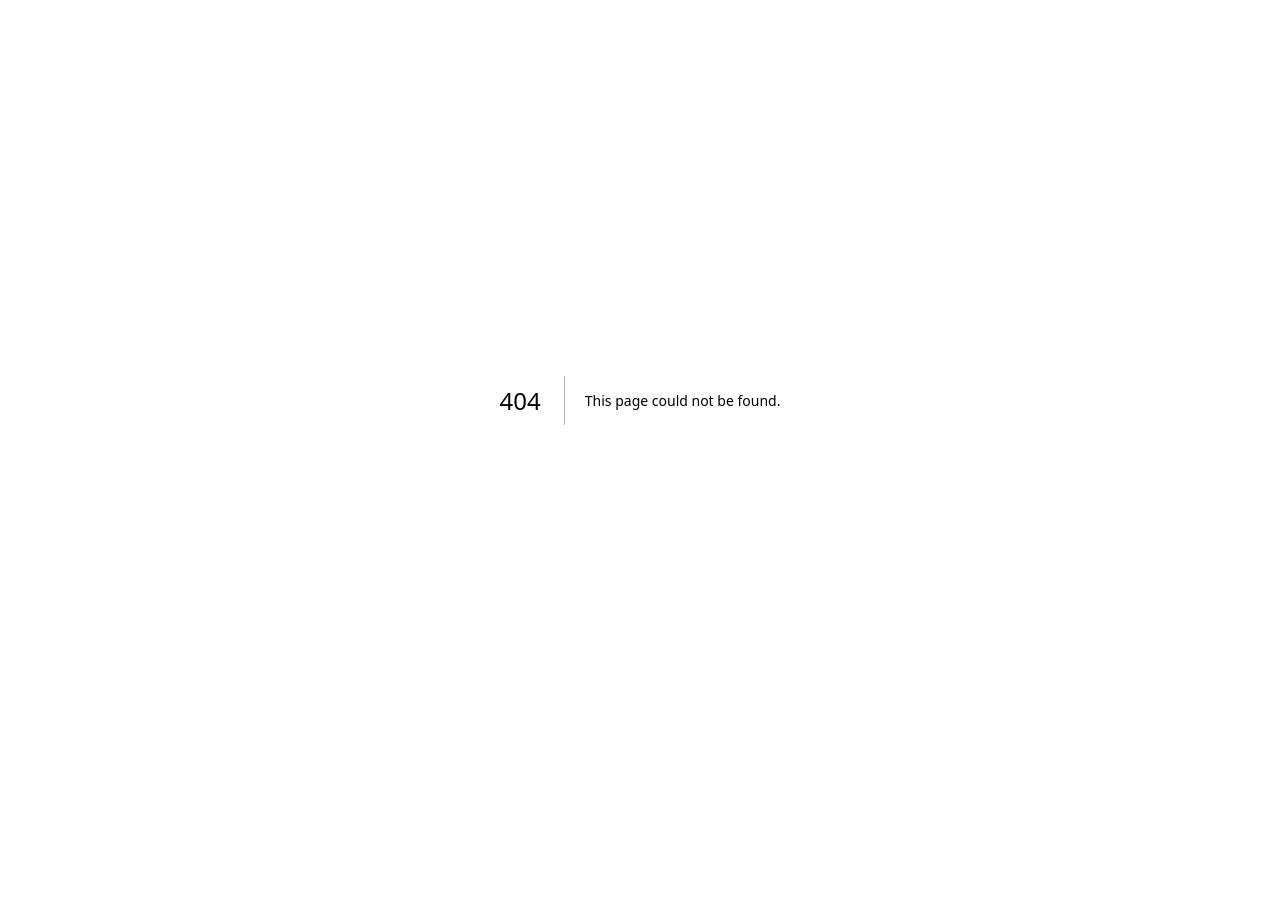
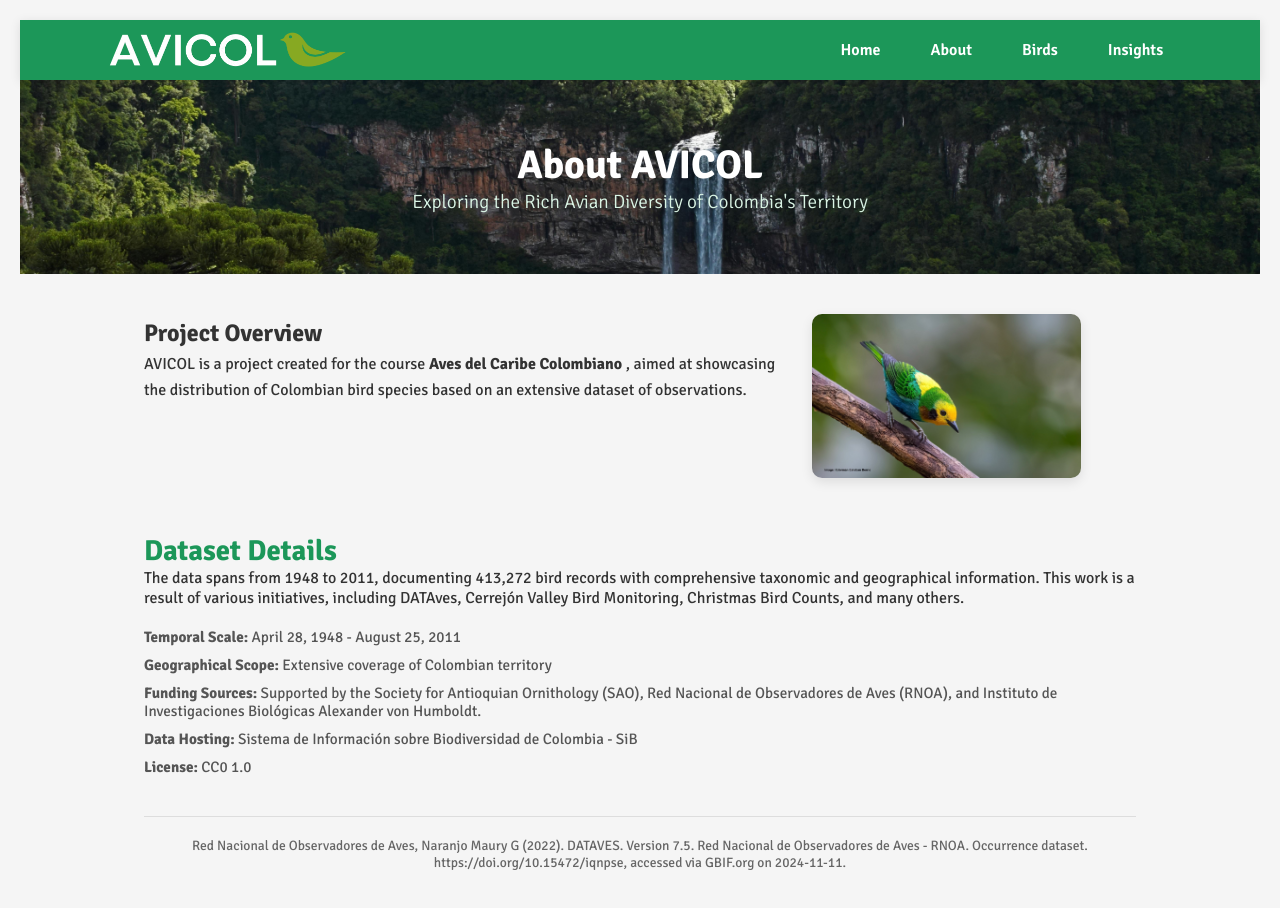
Before and after one commit to Torrex123/Avicol, a Next.js app: page /about in a window 1280 px wide. Before the commit this address had no page. Shown: the top 908 px of the page. Before the commit the page ends 800 px from the top, so only its background shows below. Built offline with nearby package versions, Linux system fonts and the light colour scheme.

Commit message:
about, home and birds sections are finished

```diff
--- /dev/null
+++ b/src/app/about/page.js
@@ -0,0 +1,57 @@
+import styles2 from './page.module.css';
+
+export default function About() {
+  return (
+    <div className={styles2.aboutContainer}>
+
+      <nav className={styles2.navigation}>
+        <img src="/Avicol.png" alt="logo" style={{ width: '240px', cursor: 'pointer' }} />
+        <ul className={styles2.navList}>
+          <li className={styles2.navItem}><a href="/">Home</a></li>
+          <li className={styles2.navItem}><a href="/about">About</a></li>
+          <li className={styles2.navItem}><a href="/birds">Birds</a></li>
+          <li className={styles2.navItem}><a href="/dashboard">Insights</a></li>
+        </ul>
+      </nav>
+
+      {/* Header with Background Image */}
+      <header className={styles2.header}>
+        <h1 className={styles2.title}>About AVICOL</h1>
+        <p className={styles2.subtitle}>Exploring the Rich Avian Diversity of Colombia's Territory</p>
+      </header>
+
+      {/* About Section */}
+      <section className={styles2.aboutSection}>
+        <div className={styles2.content}>
+          <h2>Project Overview</h2>
+          <p>
+          AVICOL is a project created for the course <strong> Aves del Caribe Colombiano </strong> , aimed at showcasing the distribution of Colombian bird species based on an extensive dataset of observations.
+          </p>
+        </div>
+        <div className={styles2.imageContainer}>
+          <img src="/ar.jpg" alt="Colombian bird species" className={styles2.aboutImage} />
+        </div>
+      </section>
+
+      {/* Dataset Details */}
+      <section className={styles2.datasetSection}>
+        <h2>Dataset Details</h2>
+        <p>
+        The data spans from 1948 to 2011, documenting 413,272 bird records with comprehensive taxonomic and geographical information. This work is a result of various initiatives, including DATAves, Cerrejón Valley Bird Monitoring, Christmas Bird Counts, and many others.
+        </p>
+        <ul className={styles2.datasetList}>
+          <li><strong>Temporal Scale:</strong> April 28, 1948 - August 25, 2011</li>
+          <li><strong>Geographical Scope:</strong> Extensive coverage of Colombian territory</li>
+          <li><strong>Funding Sources:</strong> Supported by the Society for Antioquian Ornithology (SAO), Red Nacional de Observadores de Aves (RNOA), and Instituto de Investigaciones Biológicas Alexander von Humboldt.</li>
+          <li><strong>Data Hosting:</strong> Sistema de Información sobre Biodiversidad de Colombia - SiB</li>
+          <li><strong>License:</strong> CC0 1.0</li>
+        </ul>
+      </section>
+
+      {/* Footer Section */}
+      <footer className={styles2.footer}>
+        Red Nacional de Observadores de Aves, Naranjo Maury G (2022). DATAVES. Version 7.5. Red Nacional de Observadores de Aves - RNOA. Occurrence dataset. <a href="https://doi.org/10.15472/iqnpse" target="_blank" rel="noopener noreferrer">https://doi.org/10.15472/iqnpse</a>, accessed via GBIF.org on 2024-11-11.
+      </footer>
+    </div>
+  );
+}
--- /dev/null
+++ b/src/app/about/page.module.css
@@ -0,0 +1,188 @@
+
+.navigation {
+  width: 100%;
+  display: flex;
+  justify-content: space-between;
+  align-items: center;
+  background-color: #1c9759;
+  box-shadow: 0 2px 10px rgba(0, 0, 0, 0.1);
+  position: sticky;
+  padding: 10px 7%;
+}
+.navigation img {
+  width: 240px;
+  cursor: pointer;
+  transition: transform 0.3s ease;
+}
+
+.navigation img:hover {
+  transform: scale(1.05);
+}
+
+.navList {
+  display: flex;
+  list-style: none;
+  margin: 0;
+  padding: 0;
+}
+
+.navItem {
+  display: inline-block;
+  margin-left: 30px;
+  font-size: 1rem;
+}
+
+.navItem a {
+  text-decoration: none;
+  color: #ffffff;
+  font-weight: 600;
+  padding: 5px 10px;
+  border-radius: 5px;
+  transition: background-color 0.3s ease, color 0.3s ease;
+}
+
+.navItem a:hover {
+  transform: scale(1.1);
+  background-color: #4CAF50;
+  color: #ffffff;
+}
+
+.navItem a.active {
+  background-color: #66bb6a;
+  color: #fff;
+}
+
+@media (max-width: 768px) {
+  .navigation {
+    flex-direction: column;
+    align-items: flex-start;
+    padding: 10px;
+  }
+
+  .navList {
+    flex-direction: column;
+    width: 100%;
+  }
+
+  .navItem {
+    margin-left: 0;
+    width: 100%;
+    text-align: left;
+    padding: 10px 20px;
+  }
+
+  .navItem a {
+    display: block;
+    padding: 10px 20px;
+    font-size: 1.2rem;
+  }
+}
+
+.aboutContainer {
+  background-color: #f5f5f5;
+  color: #333;
+  padding: 20px;
+  display: flex;
+  flex-direction: column;
+  align-items: center;
+  overflow-y: hidden;
+}
+
+.header {
+  width: 100%;
+  background-image: url('/header.jpg');
+  background-size: cover;
+  background-position: center;
+  color: white;
+  padding: 60px 20px;
+  text-align: center;
+}
+
+.title {
+  font-size: 2.5rem;
+  font-weight: bold;
+  color: #ffffff;
+}
+
+.subtitle {
+  font-size: 1.2rem;
+  font-weight: 300;
+  color: #d9f3e4;
+}
+
+.aboutSection {
+  display: flex;
+  flex-direction: row;
+  align-items: flex-start;
+  gap: 20px;
+  padding: 40px 0;
+  width: 80%;
+}
+
+.content {
+  flex: 2;
+  font-size: 1rem;
+  line-height: 1.6;
+}
+
+.imageContainer {
+  flex: 1;
+}
+
+.aboutImage {
+  width: 83%;
+  height: auto;
+  border-radius: 10px;
+  box-shadow: 0 4px 12px rgba(0, 0, 0, 0.1);
+}
+
+.datasetSection {
+  width: 80%;
+  padding: 10px 0;
+  text-align: left;
+}
+
+.datasetSection h2 {
+  font-size: 1.8rem;
+  color: #1c9759;
+}
+
+.datasetSection p {
+  margin-bottom: 20px;
+}
+
+.datasetList {
+  list-style: none;
+  padding: 0;
+  font-size: 0.95rem;
+  color: #555;
+}
+
+.datasetList li {
+  margin-bottom: 10px;
+}
+
+.footer {
+  width: 80%;
+  padding: 20px 0;
+  border-top: 1px solid #ddd;
+  color: #666;
+  font-size: 0.85rem;
+  text-align: center;
+  margin-top: 20px;
+  ;
+}
+
+/* Responsive Design */
+@media (max-width: 768px) {
+  .aboutSection {
+    flex-direction: column;
+    text-align: center;
+  }
+  .title {
+    font-size: 2rem;
+  }
+  .subtitle {
+    font-size: 1rem;
+  }
+}
--- a/src/app/birds/page.module.css
+++ b/src/app/birds/page.module.css
@@ -4,7 +4,11 @@
     align-items: center;
     background-color: #f5f5f5;
     color: #333;
-    padding: 20px;
+}
+
+.navContainer{
+  padding: 20px;
+  background-color: #f5f5f5;
 }
 
 .navigation {
@@ -322,3 +326,14 @@
     font-size: 1.1rem;
   }
 }
+
+.footer {
+  width: 100%;
+  background-color: #f5f5f5;
+  padding: 20px 0;
+  border-top: 1px solid #ddd;
+  color: #666;
+  font-size: 0.85rem;
+  text-align: center;
+  margin-top: 20px;
+}
--- a/src/app/page.module.css
+++ b/src/app/page.module.css
@@ -129,7 +129,7 @@
   width: 100%;
   margin: 0 auto;
   gap: 2rem;
-  background-color: #f9f9f9;
+  background-color: #f8fff7;
 }
 
 .mapinfo {
@@ -140,13 +140,18 @@
   display: flex;
   flex-direction: column;
   align-items: center;
-  padding: 50px 20px;
+  padding: 20px 20px;
   background-color: #f9fafc;
-  border-top: 6px solid #87A922;
-  border-bottom: 6px solid #87A922;
   text-align: center;
 }
 
+.birdmapsection{
+  display: flex;
+  flex-direction: column;
+  align-items: center;
+  background-color: #f9fafc;
+  text-align: center;
+}
 .mapTitle {
   font-size: 3rem;
   font-weight: 700;
@@ -183,7 +188,7 @@
   flex: 1;
   max-width: 65%;
   max-height: 75vh;
-  background-color: #e7f2e7;
+  background-color: #e3fde3;
   border-radius: 12px;
   overflow: hidden;
   box-shadow: 0 4px 8px rgba(0, 0, 0, 0.1);
@@ -301,20 +306,21 @@
 
 .birdInfoWrapper {
   display: flex;
-  flex-direction: column;
   gap: 30px;
   padding: 20px;
   background-color: rgba(255, 255, 255, 0.9);
   border-radius: 8px;
   box-shadow: 0 4px 10px rgba(0, 0, 0, 0.1);
   transition: opacity 0.3s ease-in-out;
+  width: 100%;
 }
-
 
 .additionalInfo {
   display: flex;
   flex-direction: column;
   gap: 15px;
+  width: 100%;
+  max-width: 45vh;
 }
 
 .additionalInfo h2 {
@@ -349,12 +355,14 @@
   display: flex;
   flex-direction: column;
   gap: 30px;
+  width: 100%;
 }
 
 .birdList {
   display: grid;
   grid-template-columns: repeat(auto-fill, minmax(250px, 1fr));
   gap: 20px;
+  width: 100%;
 }
 
 .birdCard {
@@ -390,3 +398,22 @@
 .birdCard p strong {
   color: #2d6a4f;
 }
+
+.markersInfo {
+  padding: 20px;
+  background-color: #f7f7f7;
+  border-radius: 12px;
+  box-shadow: 0 4px 8px rgba(0, 0, 0, 0.1);
+  margin-bottom: 30px;
+}
+
+.footer {
+  width: 100%;
+  background-color: #f5f5f5;
+  padding: 20px 0;
+  border-top: 1px solid #ddd;
+  color: #666;
+  font-size: 0.85rem;
+  text-align: center;
+  margin-top: 20px;
+}
```
Also changed, not shown: src/app/birds/page.js (+7 -2 lines), src/app/page.js (+64 -31 lines), public/ar.jpg (added), public/header.jpg (added).
